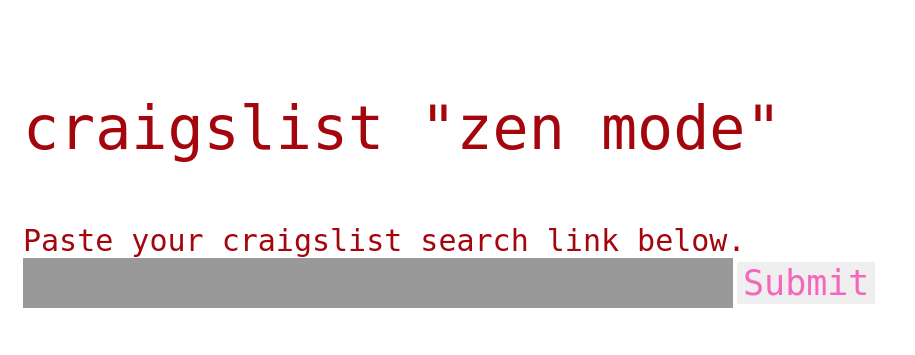
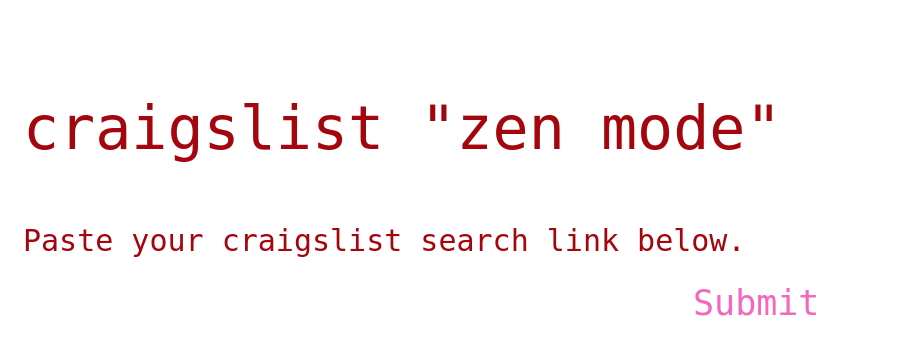
Before and after one commit to mmahnken/Craigslist-Zen-Mode, a Flask app: page / in a window 1280 px wide. Shown: the top 355 px of the page, without its empty margins (0-915 px from the left). Run offline with Flask 2, Linux system fonts and the light colour scheme; some libraries are stand-ins or nearby versions.

Commit message:
extra padding, no background on input field

```diff
--- a/app/static/site.css
+++ b/app/static/site.css
@@ -1,22 +1,23 @@
-input.custom{
-    padding: 5px;
+input.custom {
+    padding: 30px;
     outline: none;
     box-shadow: none;
     border: none;
-    background-color: #999;
-    font-size: 35px;
+    background-color: #FFF;
+    font-size: 30px;
     font-family: Helvetica;
     width: 20em;
-    color: #FFF;
+    color: #000;
 }
 
-input.custom-button{
+input.custom-button {
     font-size: 35px;
     font-family: monospace;
     color: #F567BC;
     border-radius: none;
     border: none;
     cursor: pointer;
+    background-color: #FFF;
 }
 input.custom-button:hover{
     color: #A3060D;
```
